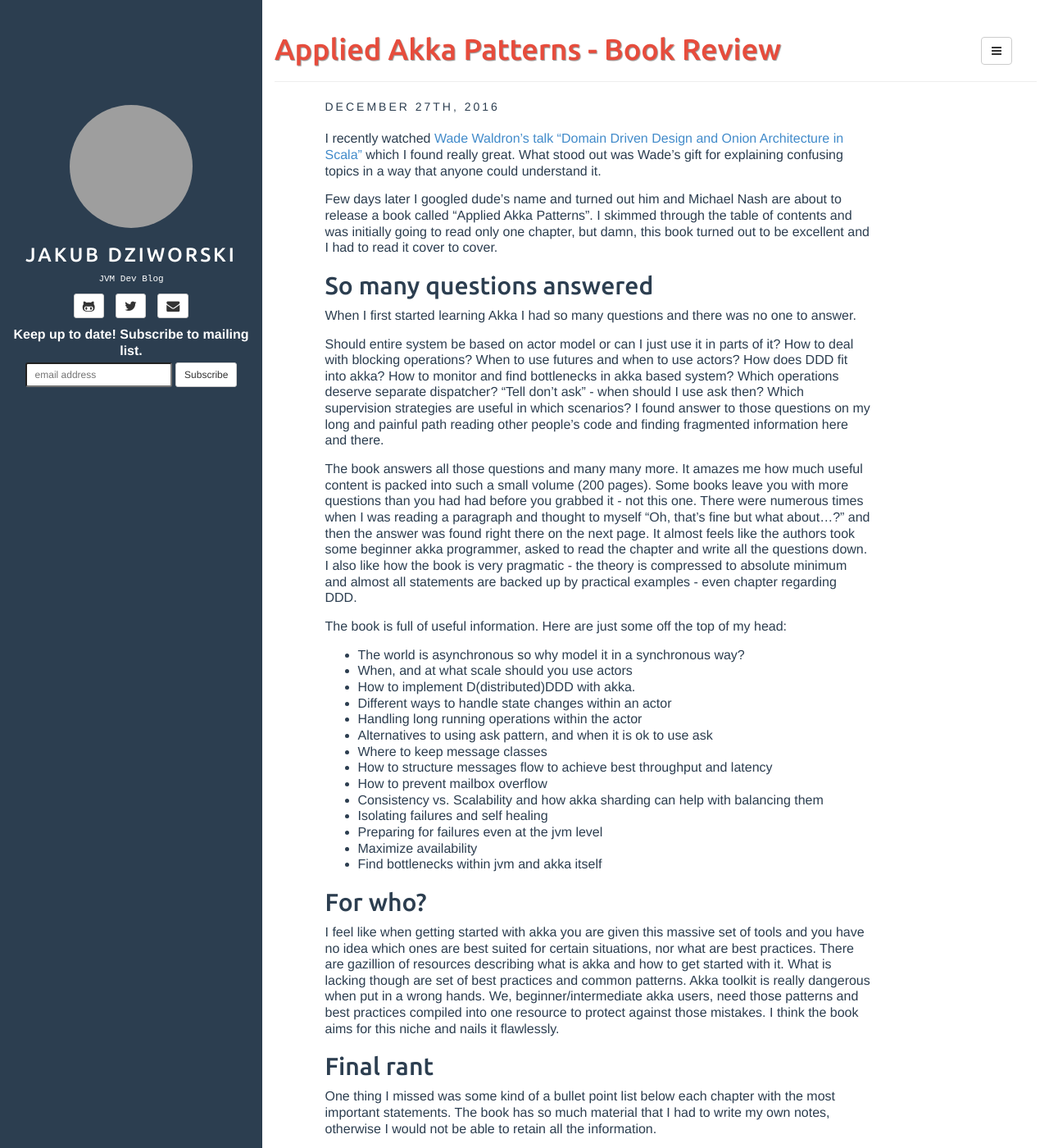
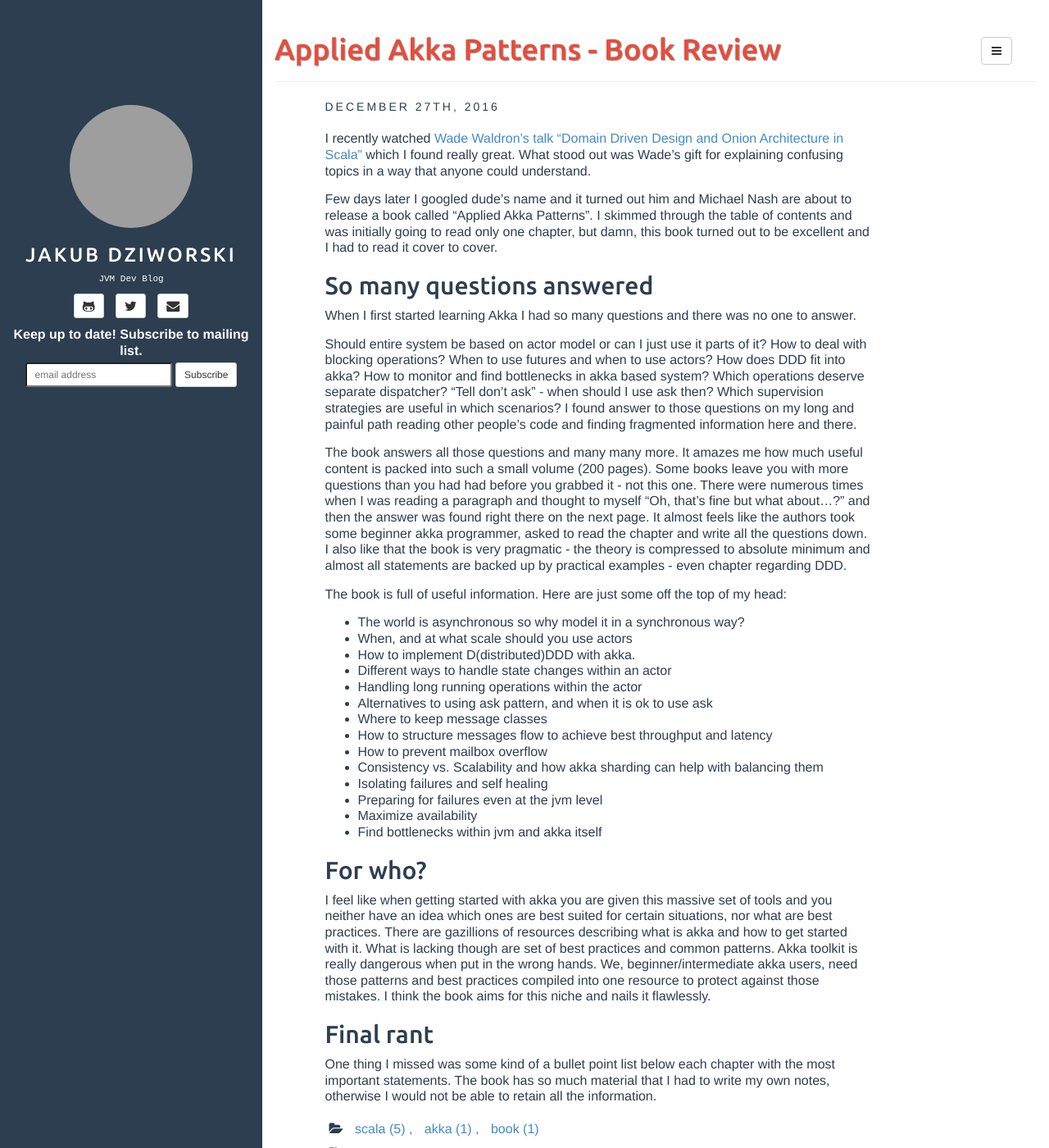
Before and after one commit to JakubDziworski/JakubDziworski.github.io, a Jekyll site: the page built from _posts/2016-12-27-applied-akka-patterns-book-review.md, in a window 1280 px wide and 1400 px high. Shown: the whole window at 82% size. Built offline with Jekyll 4.4.1, drawn with Linux system fonts in a browser that asks for light colours; comment, search, counter and statistics services are not loaded; grey boxes are pictures that could not be loaded.

Commit message:
literowki

```diff
--- a/_posts/2016-12-27-applied-akka-patterns-book-review.md
+++ b/_posts/2016-12-27-applied-akka-patterns-book-review.md
@@ -10,9 +10,9 @@
 
 I recently watched [Wade Waldron's talk "Domain Driven Design and Onion Architecture in Scala"](https://youtu.be/MnNeDXg3Qao)
 which I found really great. What stood out was Wade's gift for explaining confusing topics
- in a way that anyone could understand it.
+ in a way that anyone could understand.
 
- Few days later I googled dude's name and turned out him and Michael Nash are
+ Few days later I googled dude's name and it turned out him and Michael Nash are
 about to release a book called "Applied Akka Patterns". I skimmed through the table of contents
 and was initially going to read only one chapter, but damn, this book turned out to be excellent and I had to read it cover to cover.
 
@@ -20,7 +20,7 @@
 
 When I first started learning Akka I had so many questions and there was no one to answer.
 
-Should entire system be based on actor model or can I just use it in parts of it?
+Should entire system be based on actor model or can I just use it parts of it?
 How to deal with blocking operations? When to use futures and when to use actors?
 How does DDD fit into akka? How to monitor and find bottlenecks in akka based system?
 Which operations deserve separate dispatcher? "Tell don't ask" - when should I use ask then?
@@ -32,7 +32,7 @@
 Some books leave you with more questions than you had had before you grabbed it - not this one. There were numerous times when I was reading a paragraph and thought to myself "Oh, that's fine but what about...?" and then
 the answer was found right there on the next page. It almost feels like the authors took some beginner akka programmer, asked
 to read the chapter and write all the questions down.
-I also like how the book is very pragmatic - the theory is compressed to absolute minimum and almost all statements are backed up by practical examples - even chapter regarding DDD.
+I also like that the book is very pragmatic - the theory is compressed to absolute minimum and almost all statements are backed up by practical examples - even chapter regarding DDD.
 
 The book is full of useful information. Here are just some off the top of my head:
 
@@ -54,11 +54,11 @@
 
 ## For who?
 
-I feel like when getting started with akka you are given this massive set of tools and you have no idea
+I feel like when getting started with akka you are given this massive set of tools and you neither have an idea
 which ones are best suited for certain situations, nor what are best practices.
-There are gazillion of resources describing what is akka and how to get started with it.
+There are gazillions of resources describing what is akka and how to get started with it.
 What is lacking though are set of best practices and common patterns.
-Akka toolkit is really dangerous when put in a wrong hands. We, beginner/intermediate akka users, need those patterns and best practices
+Akka toolkit is really dangerous when put in the wrong hands. We, beginner/intermediate akka users, need those patterns and best practices
 compiled into one resource to protect against those mistakes. I think the book aims for this niche and nails it flawlessly.
 
 ## Final rant
```
